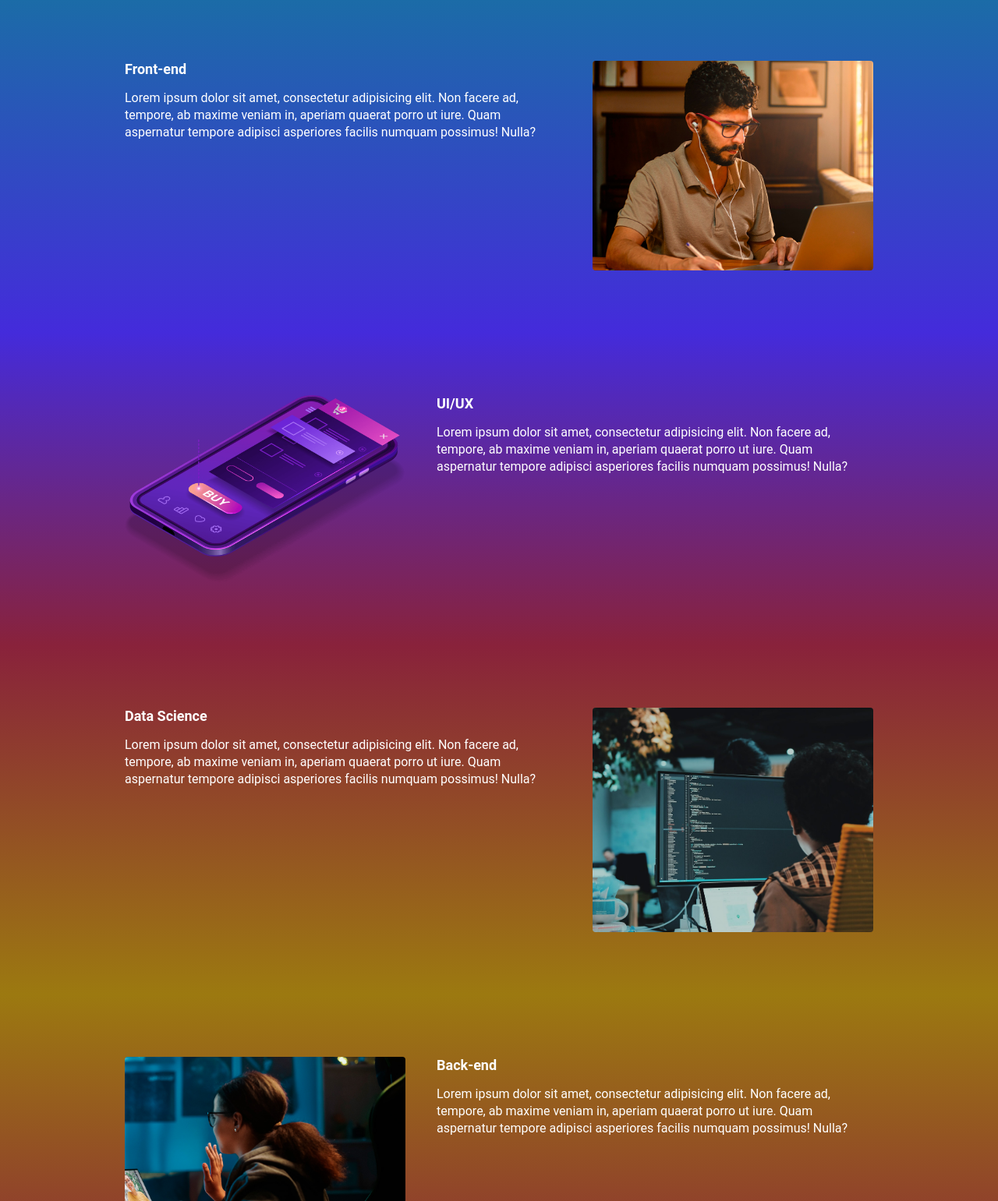
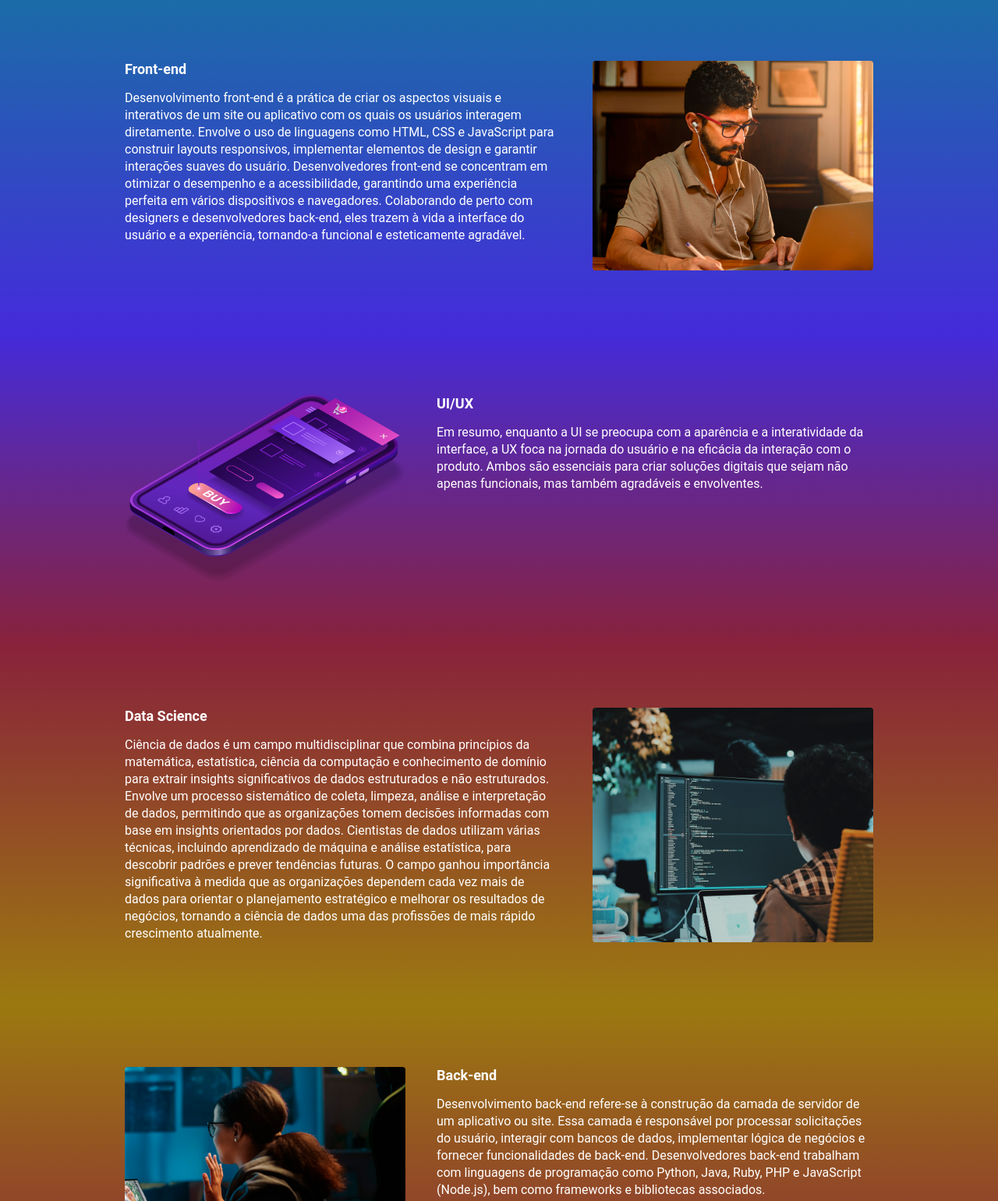
Before and after one commit to danieltwentynine/ebac-talks, a website built with Parcel: page src/index.html in a window 1280 px wide. Shown: the part 565-2106 px from the top of the page at 78% size. Built offline with nearby package versions, Linux system fonts and the light colour scheme; a web font is replaced by a local one.

Commit message:
adicionando textos

```diff
--- a/src/index.html
+++ b/src/index.html
@@ -43,7 +43,7 @@
             <div class="event__details">
                 <h2 class="event__details__title">Front-end</h2>
                 <p class="event__details__description">
-                    Lorem ipsum dolor sit amet, consectetur adipisicing elit. Non facere ad, tempore, ab maxime veniam in, aperiam quaerat porro ut iure. Quam aspernatur tempore adipisci asperiores facilis numquam possimus! Nulla?
+                    Desenvolvimento front-end é a prática de criar os aspectos visuais e interativos de um site ou aplicativo com os quais os usuários interagem diretamente. Envolve o uso de linguagens como HTML, CSS e JavaScript para construir layouts responsivos, implementar elementos de design e garantir interações suaves do usuário. Desenvolvedores front-end se concentram em otimizar o desempenho e a acessibilidade, garantindo uma experiência perfeita em vários dispositivos e navegadores. Colaborando de perto com designers e desenvolvedores back-end, eles trazem à vida a interface do usuário e a experiência, tornando-a funcional e esteticamente agradável.
                 </p>
             </div>
             <img class="event__image" src="./images/frontend.png" alt="Homen olhando a tela do computador">
@@ -54,7 +54,7 @@
             <div class="event__details">
                 <h2 class="event__details__title">UI/UX</h2>
                 <p class="event__details__description">
-                    Lorem ipsum dolor sit amet, consectetur adipisicing elit. Non facere ad, tempore, ab maxime veniam in, aperiam quaerat porro ut iure. Quam aspernatur tempore adipisci asperiores facilis numquam possimus! Nulla?
+                    Em resumo, enquanto a UI se preocupa com a aparência e a interatividade da interface, a UX foca na jornada do usuário e na eficácia da interação com o produto. Ambos são essenciais para criar soluções digitais que sejam não apenas funcionais, mas também agradáveis e envolventes.
                 </p>
             </div>
             <img class="event__image" src="./images/ui-ux.png" alt="Homen olhando a tela do computador">
@@ -65,7 +65,7 @@
             <div class="event__details">
                 <h2 class="event__details__title">Data Science</h2>
                 <p class="event__details__description">
-                    Lorem ipsum dolor sit amet, consectetur adipisicing elit. Non facere ad, tempore, ab maxime veniam in, aperiam quaerat porro ut iure. Quam aspernatur tempore adipisci asperiores facilis numquam possimus! Nulla?
+                    Ciência de dados é um campo multidisciplinar que combina princípios da matemática, estatística, ciência da computação e conhecimento de domínio para extrair insights significativos de dados estruturados e não estruturados. Envolve um processo sistemático de coleta, limpeza, análise e interpretação de dados, permitindo que as organizações tomem decisões informadas com base em insights orientados por dados. Cientistas de dados utilizam várias técnicas, incluindo aprendizado de máquina e análise estatística, para descobrir padrões e prever tendências futuras. O campo ganhou importância significativa à medida que as organizações dependem cada vez mais de dados para orientar o planejamento estratégico e melhorar os resultados de negócios, tornando a ciência de dados uma das profissões de mais rápido crescimento atualmente.
                 </p>
             </div>
             <img class="event__image" src="./images/data.png" alt="Homen olhando a tela do computador">
@@ -76,7 +76,7 @@
             <div class="event__details">
                 <h2 class="event__details__title">Back-end</h2>
                 <p class="event__details__description">
-                    Lorem ipsum dolor sit amet, consectetur adipisicing elit. Non facere ad, tempore, ab maxime veniam in, aperiam quaerat porro ut iure. Quam aspernatur tempore adipisci asperiores facilis numquam possimus! Nulla?
+                    Desenvolvimento back-end refere-se à construção da camada de servidor de um aplicativo ou site. Essa camada é responsável por processar solicitações do usuário, interagir com bancos de dados, implementar lógica de negócios e fornecer funcionalidades de back-end. Desenvolvedores back-end trabalham com linguagens de programação como Python, Java, Ruby, PHP e JavaScript (Node.js), bem como frameworks e bibliotecas associados.
                 </p>
             </div>
             <img class="event__image" src="./images/backend.png" alt="Homen olhando a tela do computador">
```
